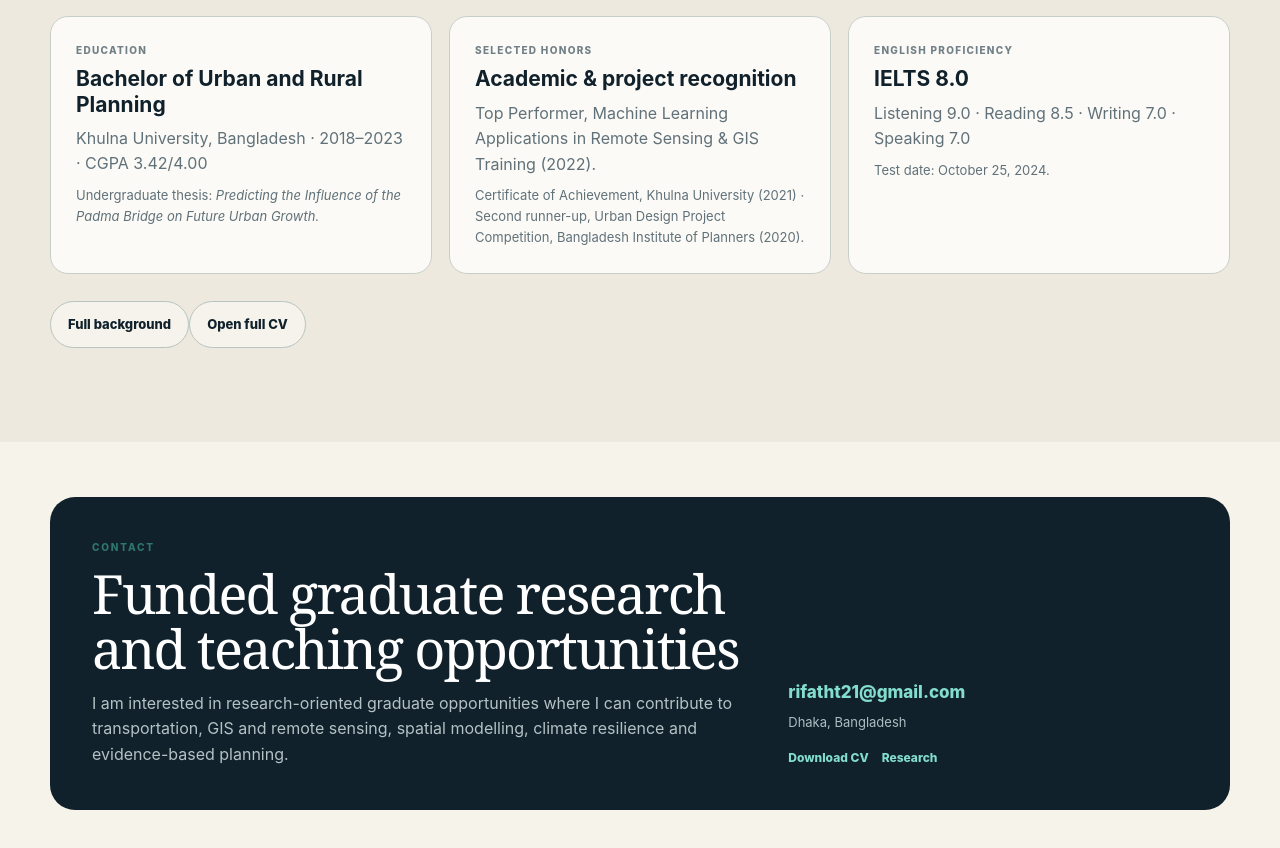
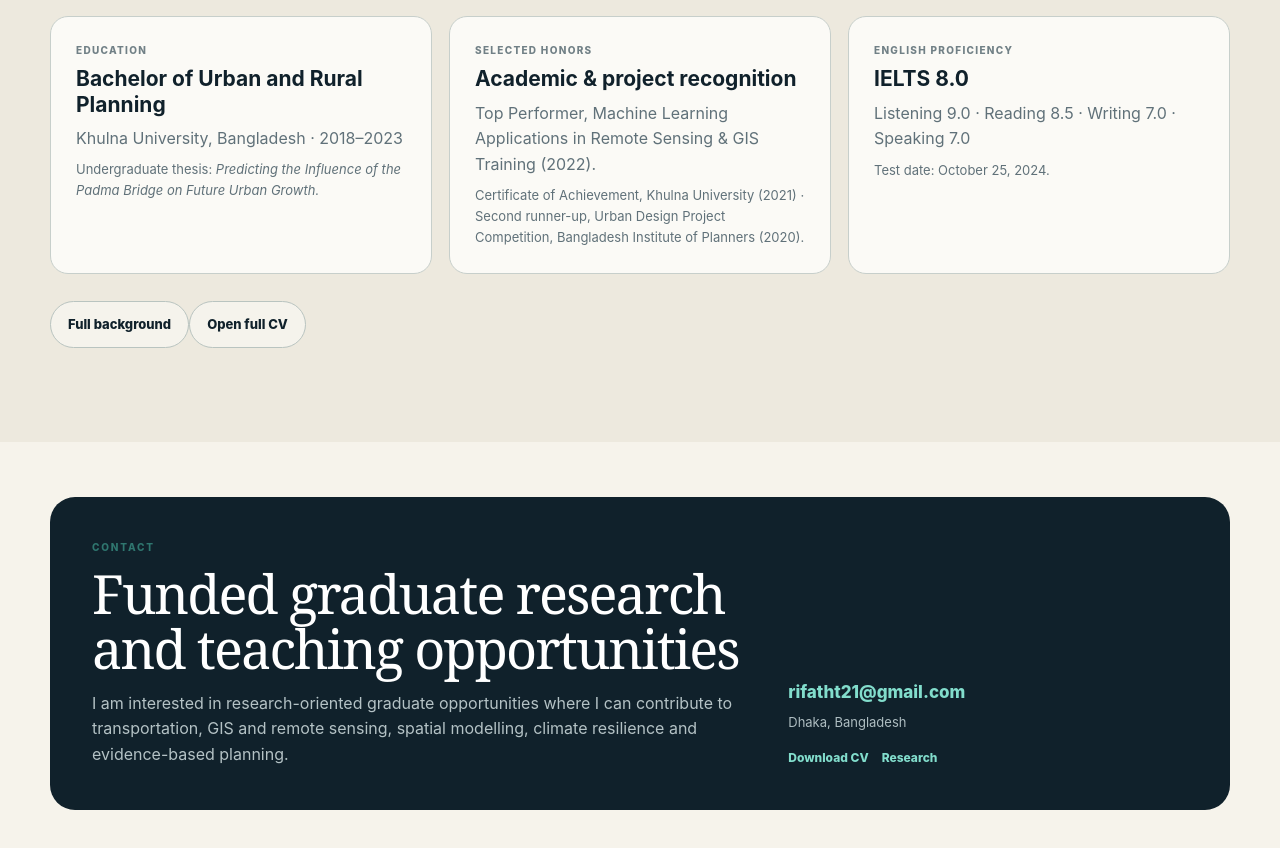
Before and after one commit to rifatht/rifatht.github.io, a plain HTML site: page index.html in a window 1280 px wide. Shown: the part 7080-7928 px from the top of the page. Drawn offline with Linux system fonts and the light colour scheme.

```diff
--- a/index.html
+++ b/index.html
@@ -37,7 +37,7 @@
 <div class="tool-group"><h3>Additional</h3><p>AutoCAD · technical reporting · archival and historical-spatial research · cartographic and map-based research communication</p></div>
 </div></div></section>
 <section class="paper2" id="background"><div class="container"><div class="section-head compact"><div><div class="kicker">Academic background</div><h2>Education, recognition &amp; service</h2></div><p>The full academic CV includes research projects, teaching, service and awards. The summary below keeps the homepage focused while making the evidence easy to find.</p></div><div class="background-grid">
-<article class="info-card"><div class="micro">Education</div><h3>Bachelor of Urban and Rural Planning</h3><p>Khulna University, Bangladesh · 2018–2023 · CGPA 3.42/4.00</p><p class="small">Undergraduate thesis: <em>Predicting the Influence of the Padma Bridge on Future Urban Growth.</em></p></article>
+<article class="info-card"><div class="micro">Education</div><h3>Bachelor of Urban and Rural Planning</h3><p>Khulna University, Bangladesh · 2018–2023 </p><p class="small">Undergraduate thesis: <em>Predicting the Influence of the Padma Bridge on Future Urban Growth.</em></p></article>
 <article class="info-card"><div class="micro">Selected honors</div><h3>Academic &amp; project recognition</h3><p>Top Performer, Machine Learning Applications in Remote Sensing &amp; GIS Training (2022).</p><p class="small">Certificate of Achievement, Khulna University (2021) · Second runner-up, Urban Design Project Competition, Bangladesh Institute of Planners (2020).</p></article>
 <article class="info-card"><div class="micro">English proficiency</div><h3>IELTS 8.0</h3><p>Listening 9.0 · Reading 8.5 · Writing 7.0 · Speaking 7.0</p><p class="small">Test date: October 25, 2024.</p></article>
 </div><div class="section-actions"><a class="btn light" href="background.html">Full background</a><a class="btn light" href="assets/Rifat_Hossain_Talukder_CV.pdf">Open full CV</a></div></div></section>
```
